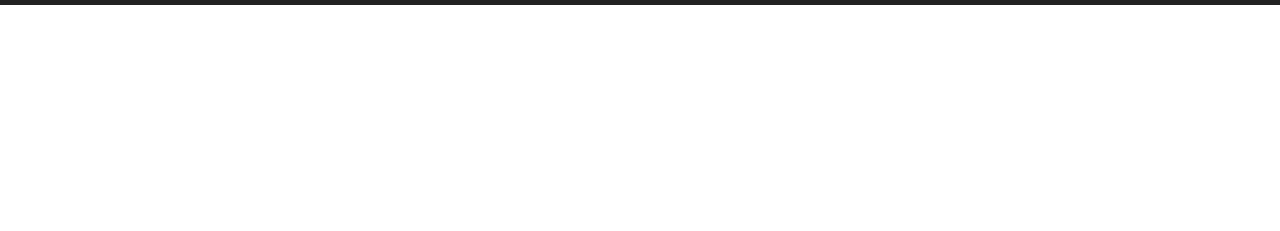
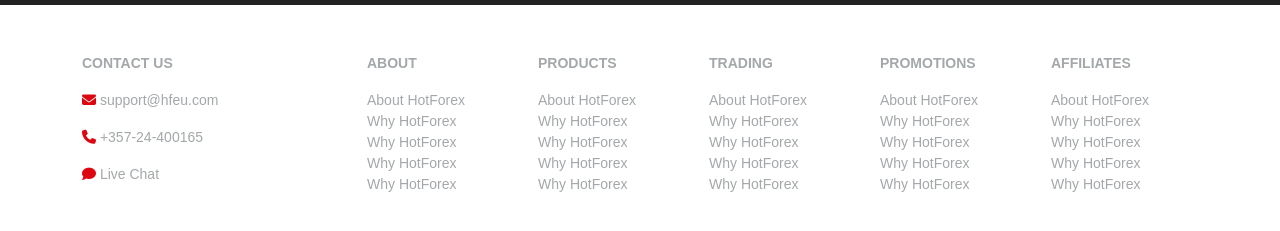
Before and after one commit to jhonedias/HighlightTA-Technical-Assessment, a plain HTML site: page index.html in a window 1280 px wide. Shown: the part 2060-2291 px from the top of the page. Before the commit the page ends 2065 px from the top, so only its background shows below. Drawn offline with nearby package versions, Linux system fonts and the light colour scheme.

Commit message:
Update index.html
footer part 2

```diff
--- a/index.html
+++ b/index.html
@@ -228,6 +228,58 @@
                 </div>
             </div>
         </div>
+        <div class="footer-content py-5">
+            <div class="container">
+                <div class="row">
+                    <div class="col-3">
+                        <p class="text-uppercase text-footer small fw-bold">Contact Us</p>
+                        <a href="#" class="text-decoration-none"><p class="small text-footer"><span class="text-red"><i class="fa-solid fa-envelope"></i></span> support@hfeu.com</p></a>
+                        <a href="#" class="text-decoration-none"><p class="small text-footer"><span class="text-red"><i class="fa-solid fa-phone"></i></span> +357-24-400165</p></a>
+                        <a href="#" class="text-decoration-none"><p class="small text-footer"><span class="text-red"><i class="fa-solid fa-comment"></i></span> Live Chat</p></a>
+                    </div>
+                    <div class="col">
+                        <p class="text-uppercase text-footer  small fw-bold">About</p>
+                        <a href="#" class="text-decoration-none"><p class="small text-footer mb-0">About HotForex</p></a>
+                        <a href="#" class="text-decoration-none"><p class="small text-footer mb-0">Why HotForex</p></a>
+                        <a href="#" class="text-decoration-none"><p class="small text-footer mb-0">Why HotForex</p></a>
+                        <a href="#" class="text-decoration-none"><p class="small text-footer mb-0">Why HotForex</p></a>
+                        <a href="#" class="text-decoration-none"><p class="small text-footer mb-0">Why HotForex</p></a>
+                    </div>
+                    <div class="col">
+                        <p class="text-uppercase text-footer  small fw-bold">Products</p>
+                        <a href="#" class="text-decoration-none"><p class="small text-footer mb-0">About HotForex</p></a>
+                        <a href="#" class="text-decoration-none"><p class="small text-footer mb-0">Why HotForex</p></a>
+                        <a href="#" class="text-decoration-none"><p class="small text-footer mb-0">Why HotForex</p></a>
+                        <a href="#" class="text-decoration-none"><p class="small text-footer mb-0">Why HotForex</p></a>
+                        <a href="#" class="text-decoration-none"><p class="small text-footer mb-0">Why HotForex</p></a>
+                    </div>
+                    <div class="col">
+                        <p class="text-uppercase text-footer  small fw-bold">Trading</p>
+                        <a href="#" class="text-decoration-none"><p class="small text-footer mb-0">About HotForex</p></a>
+                        <a href="#" class="text-decoration-none"><p class="small text-footer mb-0">Why HotForex</p></a>
+                        <a href="#" class="text-decoration-none"><p class="small text-footer mb-0">Why HotForex</p></a>
+                        <a href="#" class="text-decoration-none"><p class="small text-footer mb-0">Why HotForex</p></a>
+                        <a href="#" class="text-decoration-none"><p class="small text-footer mb-0">Why HotForex</p></a>
+                    </div>
+                    <div class="col">
+                        <p class="text-uppercase text-footer  small fw-bold">Promotions</p>
+                        <a href="#" class="text-decoration-none"><p class="small text-footer mb-0">About HotForex</p></a>
+                        <a href="#" class="text-decoration-none"><p class="small text-footer mb-0">Why HotForex</p></a>
+                        <a href="#" class="text-decoration-none"><p class="small text-footer mb-0">Why HotForex</p></a>
+                        <a href="#" class="text-decoration-none"><p class="small text-footer mb-0">Why HotForex</p></a>
+                        <a href="#" class="text-decoration-none"><p class="small text-footer mb-0">Why HotForex</p></a>
+                    </div>
+                    <div class="col">
+                        <p class="text-uppercase text-footer  small fw-bold">Affiliates</p>
+                        <a href="#" class="text-decoration-none"><p class="small text-footer mb-0">About HotForex</p></a>
+                        <a href="#" class="text-decoration-none"><p class="small text-footer mb-0">Why HotForex</p></a>
+                        <a href="#" class="text-decoration-none"><p class="small text-footer mb-0">Why HotForex</p></a>
+                        <a href="#" class="text-decoration-none"><p class="small text-footer mb-0">Why HotForex</p></a>
+                        <a href="#" class="text-decoration-none"><p class="small text-footer mb-0">Why HotForex</p></a>
+                    </div>
+                </div>
+            </div>
+        </div>
     </footer>
 
 
```
